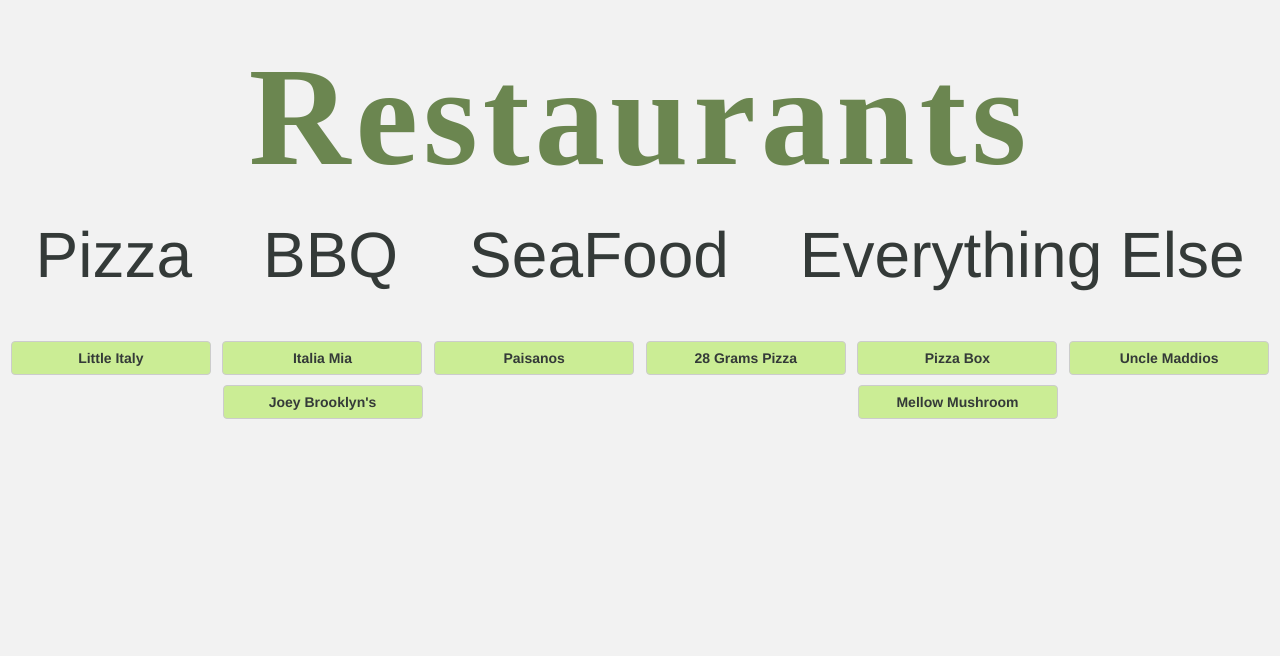
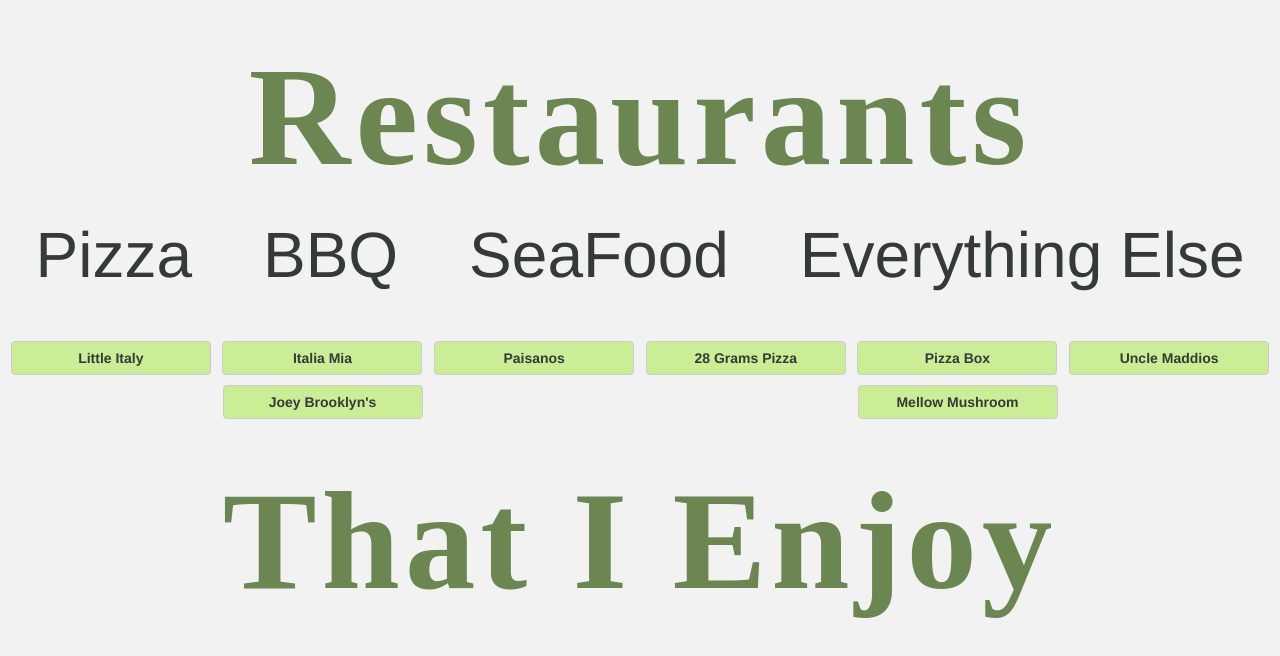
Before and after one commit to bdog72/food-dot-com, a React app: page / in a window 1280 px wide. Shown: the top 656 px of the page. Built offline with nearby package versions, Linux system fonts and the light colour scheme; a web font is replaced by a local one.

Commit message:
made a few changes

```diff
--- a/src/components/App.js
+++ b/src/components/App.js
@@ -7,6 +7,7 @@
       <div>
         <ReactRouter />
       </div>
+      <h1 className='header'>That I Enjoy</h1>
     </div>
   }
 }
```
